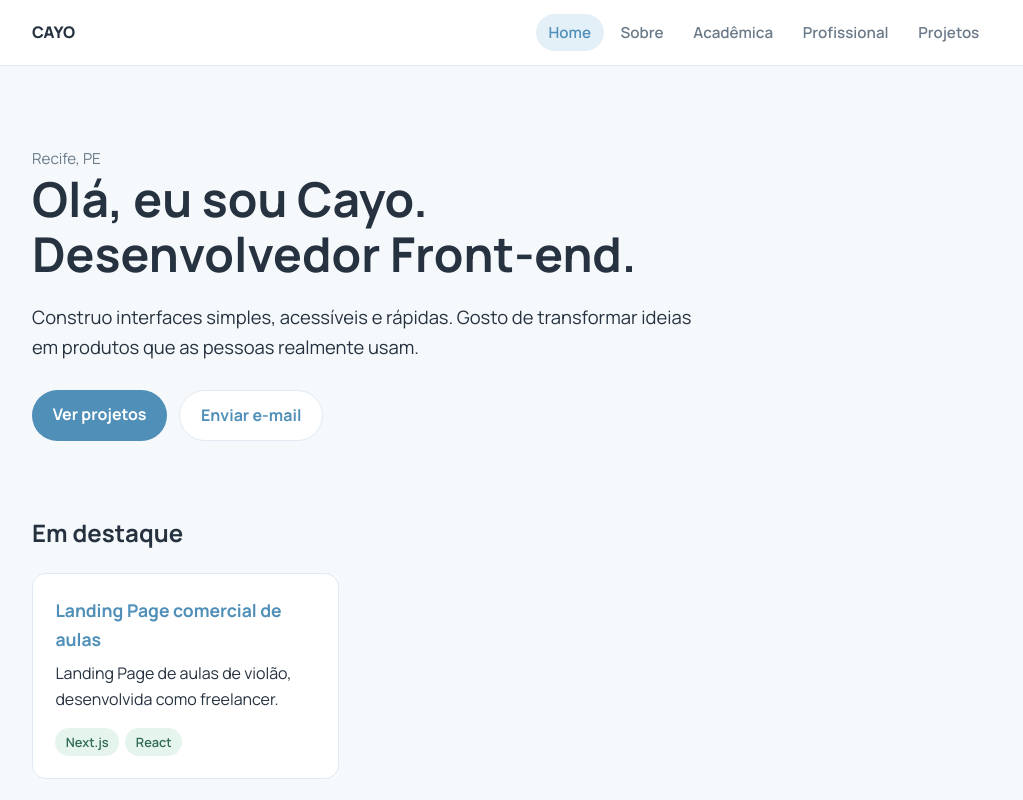
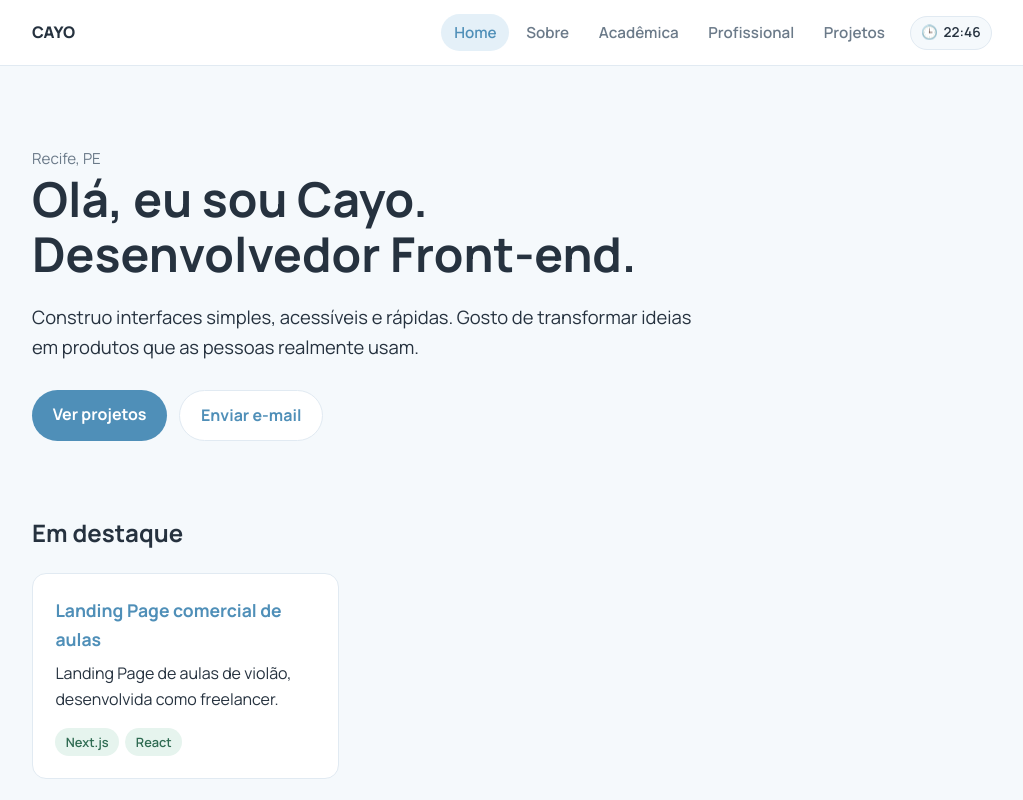
Before and after one commit to 1cayo/portifolio-frontend, a Next.js app: page / in a window 1280 px wide. Shown: the top 800 px of the page, without its empty margins (128-1151 px from the left). Built offline with nearby package versions, Linux system fonts and the light colour scheme; no server answers.

Commit message:
feat(header): add TimeBadge to header navigation with styles

```diff
--- a/app/globals.css
+++ b/app/globals.css
@@ -32,6 +32,7 @@ p + p { margin-top: .75rem; }
 .header { background: var(--surface); border-bottom: 1px solid var(--line); position: sticky; top: 0; z-index: 5; }
 .header-inner { display: flex; flex-wrap: wrap; align-items: center; justify-content: space-between; gap: .5rem 1.5rem; padding-block: .9rem; }
 .header-nav-wrap { display: flex; align-items: center; flex-wrap: wrap; gap: .75rem; }
+.header-widgets { display: inline-flex; align-items: center; flex-wrap: wrap; gap: .4rem; }
 .brand { font-weight: 800; color: var(--ink); }
 .brand:hover { text-decoration: none; }
 .nav { display: flex; flex-wrap: wrap; gap: .25rem; list-style: none; padding: 0; }
@@ -74,6 +75,32 @@ p + p { margin-top: .75rem; }
   background: var(--line);
   animation: weather-pulse 1.5s infinite ease-in-out;
 }
+
+/* Time Badge */
+.time-badge {
+  display: inline-flex;
+  align-items: center;
+  gap: .35rem;
+  padding: .3rem .65rem;
+  background: var(--bg);
+  border: 1px solid var(--line);
+  border-radius: 999px;
+  font-size: .85rem;
+  font-weight: 600;
+  color: var(--ink);
+  white-space: nowrap;
+}
+.time-badge .time-icon {
+  font-size: .85rem;
+}
+.time-skeleton {
+  display: inline-block;
+  width: 52px;
+  height: 30px;
+  border-radius: 999px;
+  background: var(--line);
+  animation: weather-pulse 1.5s infinite ease-in-out;
+}
 @keyframes weather-pulse {
   0%, 100% { opacity: .6; }
   50% { opacity: .25; }
--- a/components/Header.jsx
+++ b/components/Header.jsx
@@ -3,6 +3,7 @@
 import Link from "next/link";
 import { usePathname } from "next/navigation";
 import WeatherBadge from "@/components/WeatherBadge";
+import TimeBadge from "@/components/TimeBadge";
 
 const links = [
   { href: "/", label: "Home" },
@@ -33,7 +34,10 @@ export default function Header({ name }) {
               ))}
             </ul>
           </nav>
-          <WeatherBadge />
+          <div className="header-widgets">
+            <WeatherBadge />
+            <TimeBadge />
+          </div>
         </div>
       </div>
     </header>
```
